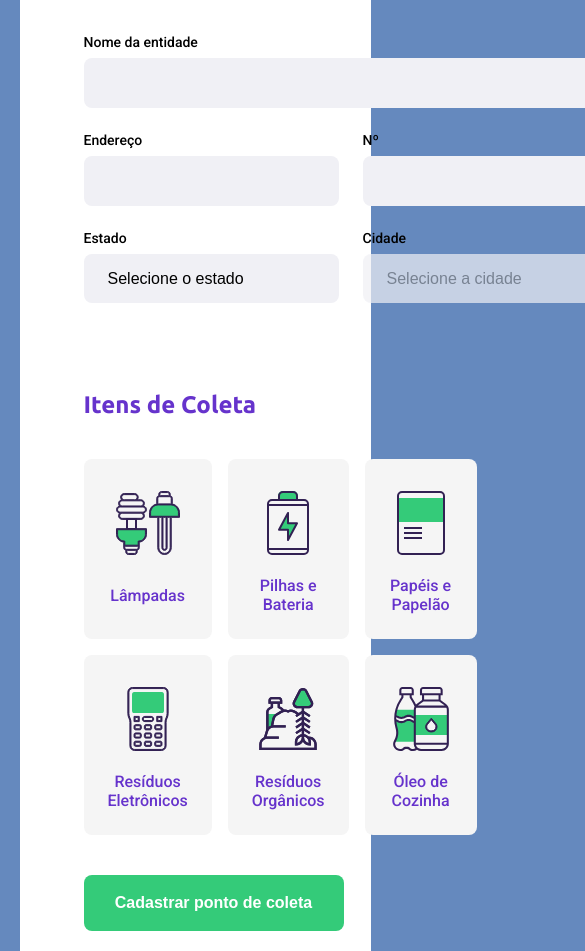
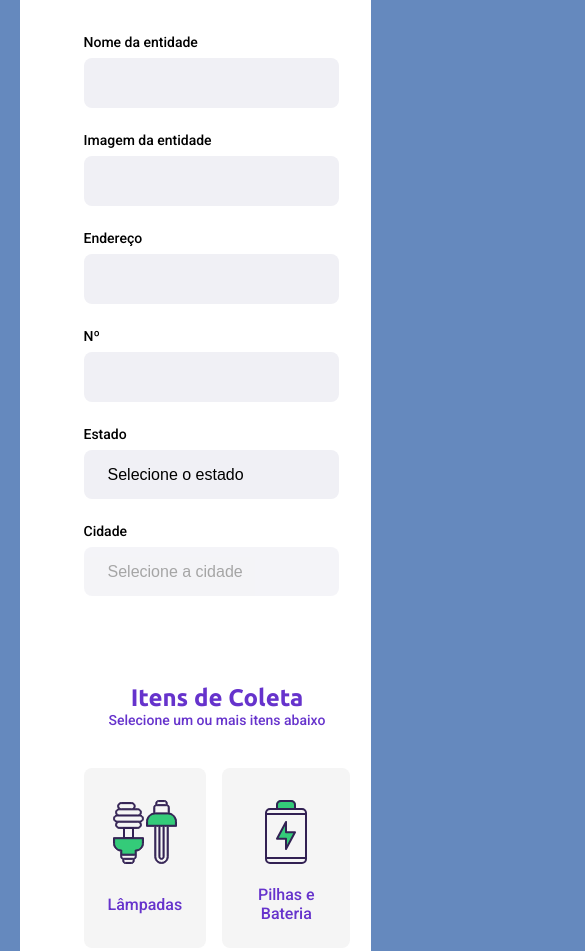
Before and after one commit to macedo-developer/nlw-starter-ecoleta, a website: page src/views/create-point.html in a window 390 px wide. Shown: the part 460-1411 px from the top of the page, 585 px wide, since content can reach past the window. Drawn offline with nearby package versions, Linux system fonts and the light colour scheme; files that its build step writes are made by us from their sources; no server answers; files whose address does not match are found by name.

Commit message:
Adjusting responsiveness and adding some elements

```diff
--- a/public/styles/create-point.css
+++ b/public/styles/create-point.css
@@ -54,11 +54,20 @@
 }
 
 #page-create-point form fieldset legend {
+  width: 100%;
   margin-bottom: 40px;
+  display: flex;
+  align-items: center;
+  justify-content: space-between;
 }
 
 #page-create-point form fieldset legend h2 {
   font-size: 24px;
+}
+
+#page-create-point form fieldset legend span {
+  font-size: 14px;
+  color: var(--title-color);
 }
 
 #page-create-point form fieldset .field {
--- a/public/styles/responsive.css
+++ b/public/styles/responsive.css
@@ -14,6 +14,14 @@
     left: 50%;
 
     transform: translateX(-50%);
+  }
+
+  #page-create-point form fieldset .field-group {
+    flex-direction: column;
+  }
+
+  #page-create-point form fieldset .field-group .field + .field {
+    margin-left: 0;
   }
 
   #page-home main {
@@ -40,3 +48,31 @@
     background-position-y: 200px;
   }
 }
+
+@media (max-width: 600px) {
+  #page-create-point fieldset .items-grid {
+    grid-template-columns: 1fr 1fr;
+  }
+
+  #page-create-point fieldset legend {
+    flex-direction: column;
+  }
+}
+
+@media (max-width: 380px) {
+  #page-create-point form h1 {
+    text-align: center;
+  }
+
+  #page-create-point fieldset .items-grid {
+    grid-template-columns: 1fr;
+  }
+
+  #page-create-point form {
+    padding: 30px;
+  }
+
+  #page-create-point form button {
+    width: 225px;
+  }
+}
--- a/src/views/create-point.html
+++ b/src/views/create-point.html
@@ -23,9 +23,16 @@
         <h2>Dados da entidade</h2>
       </legend>
 
-      <div class="field">
-        <label for="name">Nome da entidade</label>
-        <input type="text" name="name" required="required"/>
+      <div class="field-group">
+        <div class="field">
+          <label for="name">Nome da entidade</label>
+          <input type="text" name="name" required="required"/>
+        </div>
+
+        <div class="field">
+          <label for="image">Imagem da entidade</label>
+          <input type="url" name="image" required="required"/>
+        </div>
       </div>
 
       <div class="field-group">
@@ -60,6 +67,7 @@
     <fieldset>
       <legend>
         <h2>Itens de Coleta</h2>
+        <span>Selecione um ou mais itens abaixo</span>
       </legend>
 
       <div class="items-grid">
```
